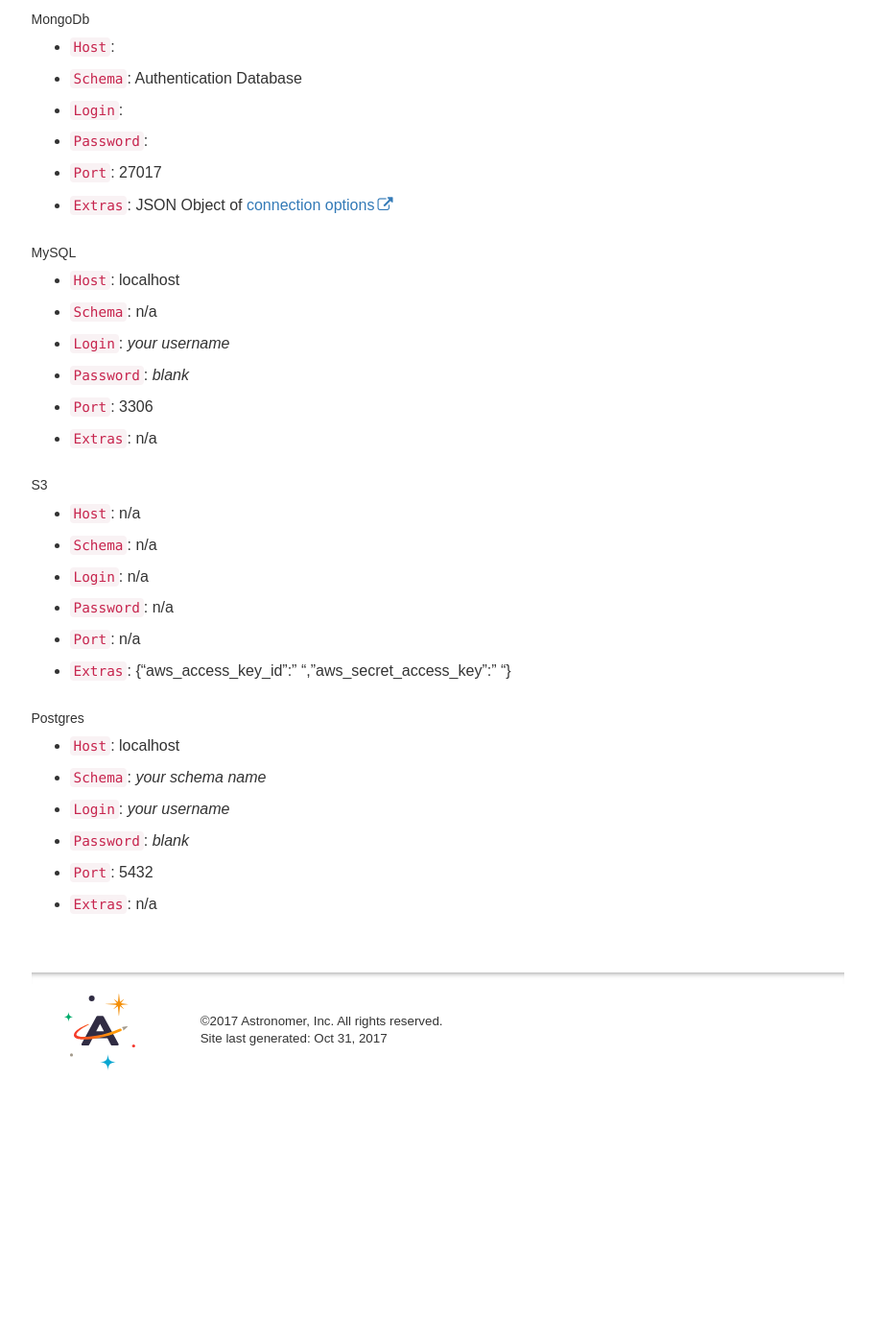
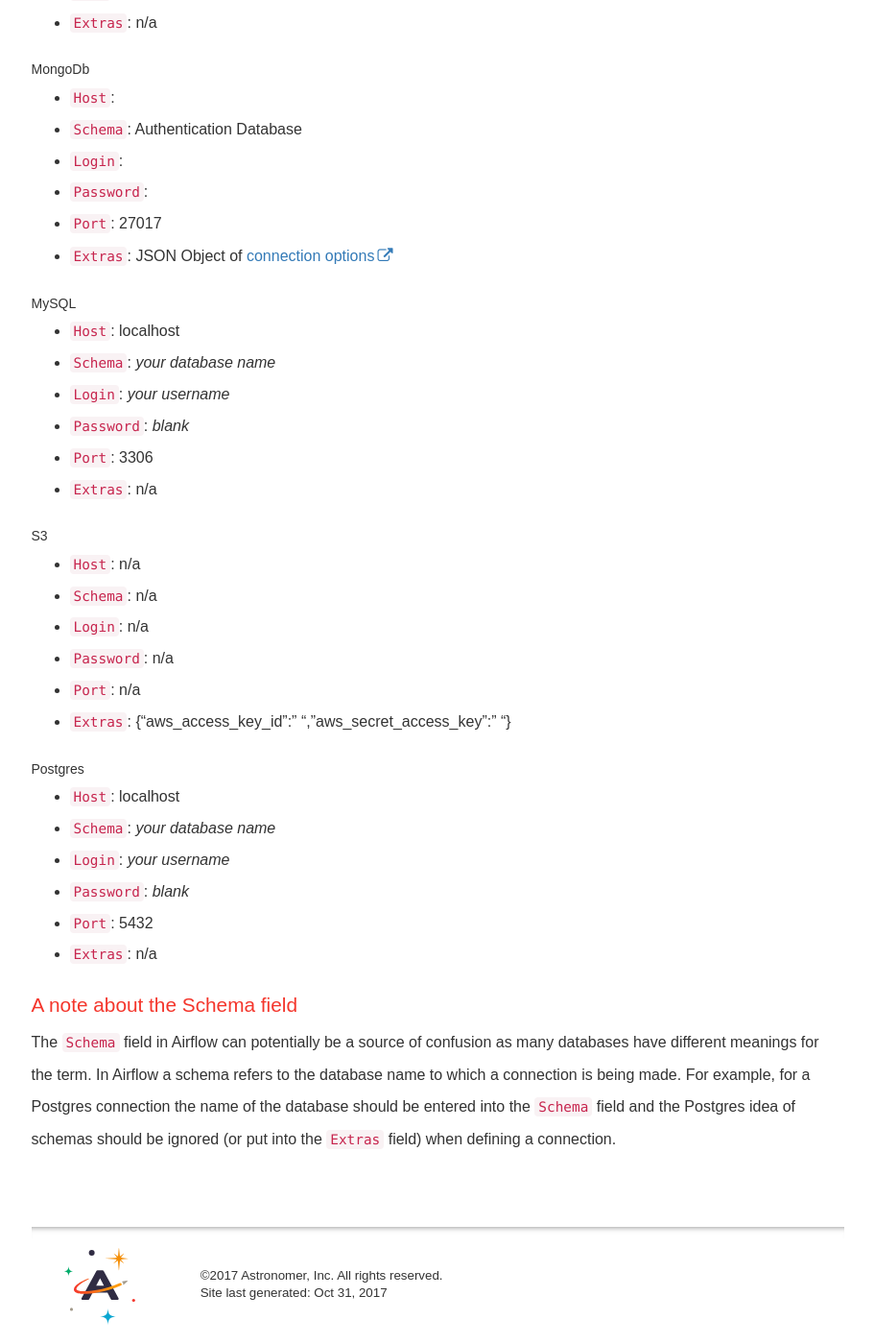
Before and after one commit to petedejoy/documentation, a Jekyll site: the page built from v2/apache_airflow/tutorial/connections.md, in a window 1280 px wide and 1400 px high, scrolled down 598 px. Shown: the whole window at 96% size, without its empty margins (330-1241 px from the left). Built offline with Jekyll 4.4.1, drawn with Linux system fonts in a browser that asks for light colours; nearby versions of some CDN libraries; some web fonts are replaced; comment, search, counter and statistics services are not loaded; before the commit the page ends 1733 px from its top, so only the background shows below that; some of the changed text lies outside the part shown.

Commit message:
Clarify Airflow schemas, improve introduction to connections slightly

```diff
--- a/v2/apache_airflow/tutorial/connections.md
+++ b/v2/apache_airflow/tutorial/connections.md
@@ -3,9 +3,11 @@ title: Apache Airflow Connections
 sidebar: platform_sidebar
 ---
 
-This document covers how to set up various connections in Airflow. This information is needed in order to connect to your environment.
+This document covers how to set up various connections in Airflow. Connections defined by this process are used by [Hooks](https://airflow.apache.org/concepts.html#hooks) in order to encapsulate authentication code and common functions that are used by [Operators](https://airflow.apache.org/concepts.html#operators).
 
 Connections can be maintained in the Airflow Interface (Menu --> Admin --> Connections).
+
+### Example Connection Configurations
 
 ##### Microsoft SQL Server
 * `Host`: localhost
@@ -25,7 +27,7 @@ Connections can be maintained in the Airflow Interface (Menu --> Admin --> Conne
 
 ##### MySQL
 * `Host`: localhost
-* `Schema`: n/a
+* `Schema`: _your database name_
 * `Login`: _your username_
 * `Password`: _blank_
 * `Port`: 3306
@@ -41,8 +43,11 @@ Connections can be maintained in the Airflow Interface (Menu --> Admin --> Conne
 
 ##### Postgres
 * `Host`: localhost
-* `Schema`: _your schema name_
+* `Schema`: _your database name_
 * `Login`: _your username_
 * `Password`: _blank_
 * `Port`: 5432
 * `Extras`: n/a
+
+### A note about the Schema field
+The `Schema` field in Airflow can potentially be a source of confusion as many databases have different meanings for the term.  In Airflow a schema refers to the database name to which a connection is being made.  For example, for a Postgres connection the name of the database should be entered into the `Schema` field and the Postgres idea of schemas should be ignored (or put into the `Extras` field) when defining a connection.
```
